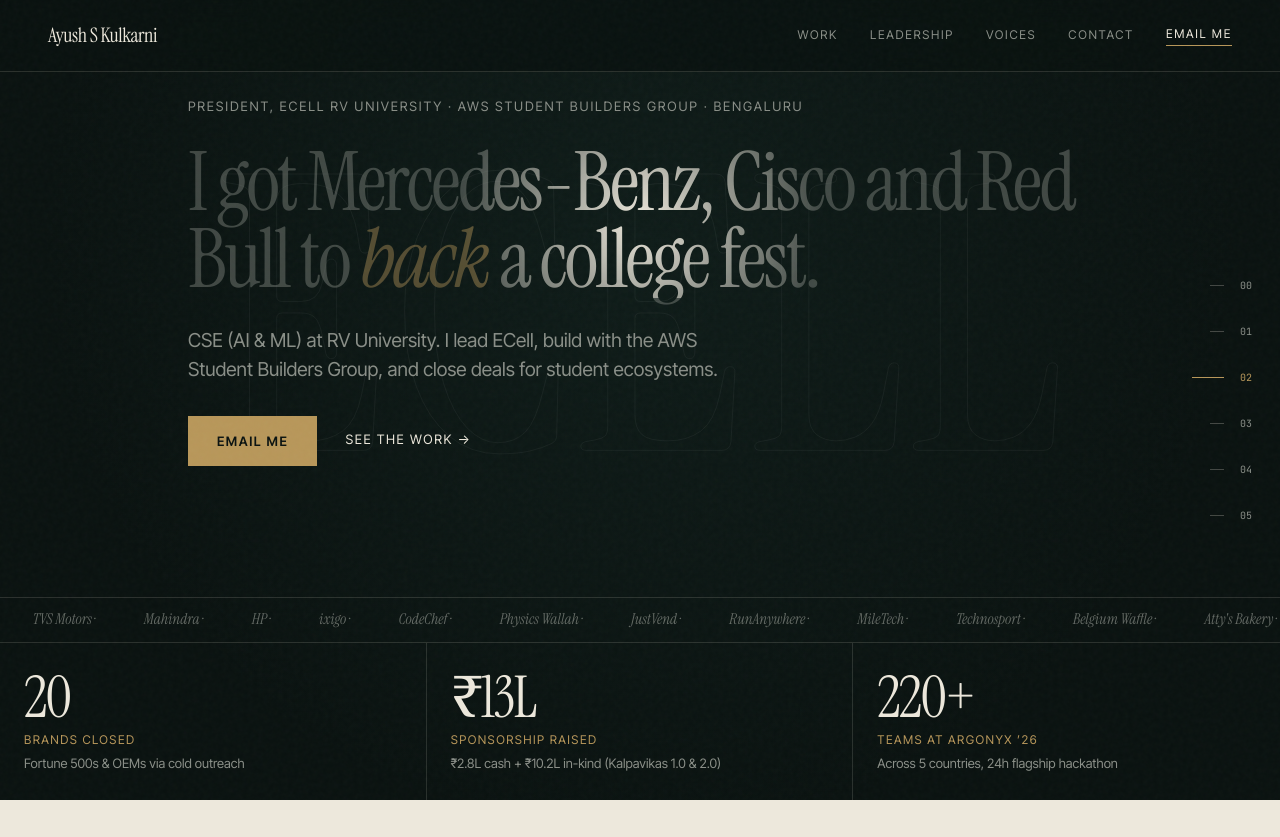
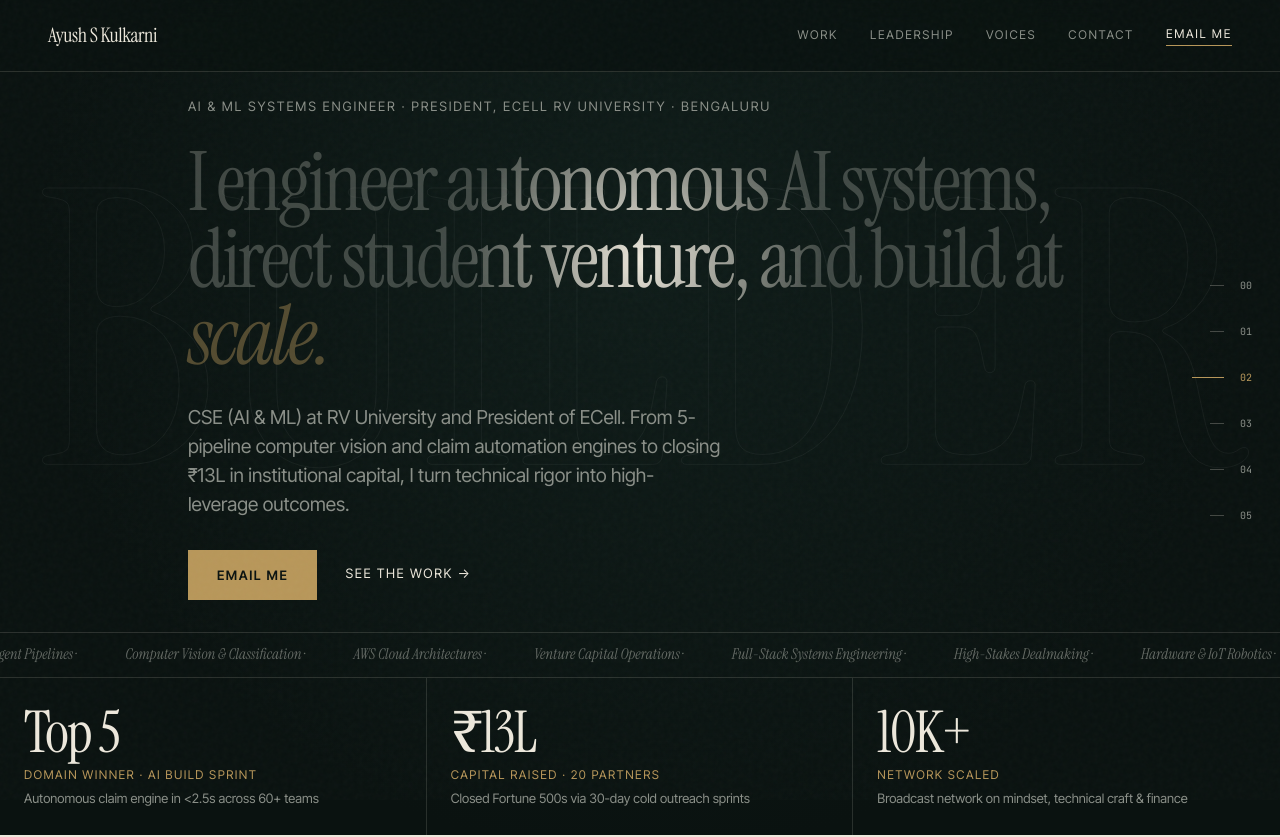
Before and after one commit to snixxfs/portfolio, a React (Vite) app: page / in a window 1280 px wide. Shown: the top 837 px of the page. Built offline with nearby package versions, Linux system fonts and the light colour scheme; no server answers.

Commit message:
refactor(narrative): center portfolio on personal AI systems engineering, venture leadership, and builder identity; downplay hackathon

```diff
--- a/src/DealRoomPortfolio.tsx
+++ b/src/DealRoomPortfolio.tsx
@@ -467,16 +467,16 @@ export function DealRoomPortfolio() {
 
       {/* Global Frame: Proof Bar (Fixed Bottom Center) */}
       <aside className={`proof-bar ${!showProofBar ? 'proof-bar--hidden' : ''}`} aria-label="Persistent verifiable credentials">
-        <button type="button" className="proof-bar__item" onClick={() => scrollTo('chapter-01')}>
-          20 brands
+        <button type="button" className="proof-bar__item" onClick={() => scrollTo('chapter-03')}>
+          AI & ML Builder
+        </button>
+        <span className="proof-bar__sep">·</span>
+        <button type="button" className="proof-bar__item" onClick={() => scrollTo('chapter-02')}>
+          Top 5 AI Sprint
         </button>
         <span className="proof-bar__sep">·</span>
         <button type="button" className="proof-bar__item" onClick={() => scrollTo('chapter-01')}>
-          ₹13L raised
-        </button>
-        <span className="proof-bar__sep">·</span>
-        <button type="button" className="proof-bar__item" onClick={() => scrollTo('chapter-02')}>
-          220+ teams
+          ₹13L Closed
         </button>
         <span className="proof-bar__sep">·</span>
         <button type="button" className="proof-bar__item" onClick={() => scrollTo('chapter-02')}>
@@ -494,9 +494,9 @@ export function DealRoomPortfolio() {
           id="chapter-00"
           ref={heroRef}
         >
-          {/* Faint oversized ECELL outline parallax */}
+          {/* Faint oversized BUILDER outline parallax */}
           <div className="hero-bg-letters" aria-hidden="true">
-            ECELL
+            BUILDER
           </div>
 
           <div className="deal-container hero-main-content">
@@ -542,12 +542,12 @@ export function DealRoomPortfolio() {
           </div>
 
           <div>
-            {/* Slow Marquee of brand logos directly above ledger */}
+            {/* Slow Marquee of technical disciplines directly above ledger */}
             <div className="hero-marquee-wrap" aria-hidden="true">
               <div className="hero-marquee-track">
-                {dealRoomData.marqueeBrands.concat(dealRoomData.marqueeBrands).map((b, i) => (
-                  <span className="hero-marquee-item" key={`${b}-${i}`}>
-                    {b} ·
+                {dealRoomData.marqueeDisciplines.concat(dealRoomData.marqueeDisciplines).map((d, i) => (
+                  <span className="hero-marquee-item" key={`${d}-${i}`}>
+                    {d} ·
                   </span>
                 ))}
               </div>
@@ -581,12 +581,15 @@ export function DealRoomPortfolio() {
           <div className="deal-container">
             <div className="chapter-label-strip">
               <span className="chapter-label-num">Chapter 01 / The closes</span>
-              <span className="chapter-label-name">Corporate Ledger</span>
+              <span className="chapter-label-name">Execution & Leverage</span>
             </div>
 
-            <h2 className="serif" style={{ fontSize: 'clamp(2.8rem, 6vw, 5.5rem)', color: 'var(--ink)', marginBottom: '32px' }}>
-              20 brands said <span className="brass-italic">yes</span>.
+            <h2 className="serif" style={{ fontSize: 'clamp(2.8rem, 6vw, 5.5rem)', color: 'var(--ink)', marginBottom: '16px' }}>
+              Closing without warm <span className="brass-italic">introductions</span>.
             </h2>
+            <p style={{ color: 'rgba(10,18,16,0.65)', fontSize: 'clamp(15px, 1.3vw, 18px)', maxWidth: '58ch', marginBottom: '32px', lineHeight: 1.5 }}>
+              How a student engineer closed 20 corporate partners and ₹13,00,000 in capital through disciplined 30-day cold outreach cycles. Execution speed, not institutional pedigree.
+            </p>
 
             {/* Category Filter Tabs + Counter */}
             <div className="brand-ledger-controls">
@@ -725,9 +728,12 @@ export function DealRoomPortfolio() {
               <span className="chapter-label-name">Engineered Systems</span>
             </div>
 
-            <h2 className="serif" style={{ fontSize: 'clamp(2.8rem, 6vw, 5.5rem)', color: 'var(--bone)', marginBottom: '48px' }}>
-              Things I've <span className="brass-italic">shipped</span>.
+            <h2 className="serif" style={{ fontSize: 'clamp(2.8rem, 6vw, 5.5rem)', color: 'var(--bone)', marginBottom: '16px' }}>
+              Systems engineered from first <span className="brass-italic">principles</span>.
             </h2>
+            <p style={{ color: 'var(--stone)', fontSize: 'clamp(15px, 1.3vw, 18px)', maxWidth: '58ch', marginBottom: '48px', lineHeight: 1.5 }}>
+              Applied machine learning pipelines, CV damage classifiers, and hardware rovers built with production rigor. Live GitHub synchronization.
+            </p>
 
             {/* Typographic list */}
             <div className="builds-list">
--- a/src/data/dealRoomData.ts
+++ b/src/data/dealRoomData.ts
@@ -71,40 +71,52 @@ export const dealRoomData = {
     githubUrl: 'https://github.com/snixxfs',
     linkedinUrl: 'https://linkedin.com/in/ayushsk',
     telegramUrl: 'https://t.me/snixxfs',
-    topLabel: 'President, ECell RV University  ·  AWS Student Builders Group  ·  Bengaluru',
-    heroLinePrefix: 'I got Mercedes-Benz, Cisco and Red Bull to',
-    heroLineHighlight: 'back',
-    heroLineSuffix: 'a college fest.',
+    topLabel: 'AI & ML Systems Engineer  ·  President, ECell RV University  ·  Bengaluru',
+    heroLinePrefix: 'I engineer autonomous AI systems, direct student venture, and build at',
+    heroLineHighlight: 'scale.',
+    heroLineSuffix: '',
     heroSubsentence:
-      'CSE (AI & ML) at RV University. I lead ECell, build with the AWS Student Builders Group, and close deals for student ecosystems.',
+      'CSE (AI & ML) at RV University and President of ECell. From 5-pipeline computer vision and claim automation engines to closing ₹13L in institutional capital, I turn technical rigor into high-leverage outcomes.',
   },
 
   // Chapter 00: The Ledger Strip (3 equal columns at bottom of viewport)
   ledger: [
     {
-      id: 'brands',
-      number: '20',
-      label: 'Brands closed',
-      sublabel: 'Fortune 500s & OEMs via cold outreach',
-      targetChapter: 'chapter-01',
+      id: 'ai-sprint',
+      number: 'Top 5',
+      label: 'Domain Winner · AI Build Sprint',
+      sublabel: 'Autonomous claim engine in <2.5s across 60+ teams',
+      targetChapter: 'chapter-03',
     },
     {
       id: 'capital',
       number: '₹13L',
-      label: 'Sponsorship raised',
-      sublabel: '₹2.8L cash + ₹10.2L in-kind (Kalpavikas 1.0 & 2.0)',
+      label: 'Capital Raised · 20 Partners',
+      sublabel: 'Closed Fortune 500s via 30-day cold outreach sprints',
       targetChapter: 'chapter-01',
     },
     {
-      id: 'scale',
-      number: '220+',
-      label: 'Teams at Argonyx ’26',
-      sublabel: 'Across 5 countries, 24h flagship hackathon',
-      targetChapter: 'chapter-02',
+      id: 'community',
+      number: '10K+',
+      label: 'Network Scaled',
+      sublabel: 'Broadcast network on mindset, technical craft & finance',
+      targetChapter: 'chapter-04',
     },
   ] satisfies LedgerItem[],
 
-  // Marquee brands ticker
+  // Hero disciplines marquee ticker
+  marqueeDisciplines: [
+    'Applied Machine Intelligence',
+    'Autonomous Multi-Agent Pipelines',
+    'Computer Vision & Classification',
+    'AWS Cloud Architectures',
+    'Venture Capital Operations',
+    'Full-Stack Systems Engineering',
+    'High-Stakes Dealmaking',
+    'Hardware & IoT Robotics',
+  ],
+
+  // Marquee brands ticker (shown in Chapter 01)
   marqueeBrands: [
     'Mercedes-Benz',
     'Cisco',
@@ -152,34 +164,52 @@ export const dealRoomData = {
   // Chapter 02: The Rooms (5 stacking panels)
   rooms: [
     {
+      id: 'sprint',
+      numeral: '01',
+      org: 'Machine Intelligence & Applied AI',
+      role: 'Domain Winner & Systems Builder',
+      dates: '2025 — Present',
+      highlightWord: 'Autonomous',
+      outcomes: [
+        'Built an end-to-end AI Insurance Claim Automation Platform with 5 modular pipelines: CV damage scoring, instant fraud triage, payout rule estimator, and LLM drafting.',
+        'Delivered complete evaluation in under 2.5 seconds per claim in front of senior enterprise jury, securing Top 5 across 60+ teams (180+ developers).',
+        'Architected autonomous agent workflows, computer vision classifiers, and latency-budgeted inference APIs for mission-critical tasks.',
+      ],
+      metric: {
+        value: 'Top 5',
+        label: 'Domain Winner (60+ Teams)',
+      },
+      tag: 'Applied AI & ML',
+    },
+    {
       id: 'ecell',
-      numeral: '01',
+      numeral: '02',
       org: 'ECell, RV University',
       role: 'President',
       dates: '2024 — Present',
       highlightWord: 'Presidential',
       outcomes: [
-        'Progressed from Head to Director of Partnerships to President, directing strategic partnerships, campus engagement, and student founder initiatives.',
-        'Closed ₹13,00,000 across Kalpavikas 1.0 and 2.0 (₹5L in year one, scaled to ₹8L in year two, +60% YoY) through 30-day cold outreach sprints.',
-        'Structured deals with 20 corporate partners including Mercedes-Benz, Cisco, TVS Motors, and Red Bull with zero prior warm introductions.',
+        'Progressed from Head to Director of Partnerships to President, directing strategic partnerships, campus venture engagement, and student founder initiatives.',
+        'Closed ₹13,00,000 across Kalpavikas 1.0 and 2.0 (₹5L in year one, scaled to ₹8L in year two, +60% YoY) through disciplined 30-day cold outreach sprints.',
+        'Structured institutional deals with 20 corporate partners including Mercedes-Benz, Cisco, TVS Motors, and Red Bull with zero prior warm introductions.',
       ],
       metric: {
         value: '₹13L',
-        label: 'Sponsorship Capital Closed',
+        label: 'Capital Closed (+60% YoY)',
       },
       tag: 'Executive Governance',
     },
     {
       id: 'aws',
-      numeral: '02',
+      numeral: '03',
       org: 'AWS Student Builders Group',
       role: 'Core Member',
       dates: '2024 — Present',
       highlightWord: 'Infrastructure',
       outcomes: [
-        'Active member of the student builder cohort at RV University focused on practical cloud infrastructure and AWS solutions.',
-        'Architecting serverless compute, event-driven pipelines, and cloud-native AI integration for student cohorts.',
-        'Collaborating with developer communities to bridge fundamental systems architecture and real production deployments.',
+        'Active member of the student builder cohort at RV University focused on practical cloud infrastructure and AWS serverless solutions.',
+        'Architecting event-driven pipelines, serverless compute, and cloud-native AI integration using AWS Lambda, DynamoDB, and API Gateway.',
+        'Leading developer workshops bridging fundamental systems architecture with production deployments.',
       ],
       metric: {
         value: 'Cloud Native',
@@ -189,7 +219,7 @@ export const dealRoomData = {
     },
     {
       id: 'cedat',
-      numeral: '03',
+      numeral: '04',
       org: 'CEDAT · Venture Ecosystem',
       role: 'Project Executive',
       dates: 'Jun 2026 — Present',
@@ -197,7 +227,7 @@ export const dealRoomData = {
       outcomes: [
         'Coordinated operations for the Bengaluru Regional Finale of the Startup World Cup in collaboration with Pegasus Tech Ventures.',
         'Interfaced directly with early-stage venture capital funds, angel syndicates, institutional banks, and state innovation authorities (KDEM, Blume Ventures, IvyCap Ventures).',
-        'Evaluated early founder traction and dealflows at the intersection of capital, regulatory compliance, and market defensibility.',
+        'Evaluated early founder traction, unit economics, and market defensibility across enterprise software and deep tech.',
       ],
       metric: {
         value: '$1M',
@@ -206,50 +236,32 @@ export const dealRoomData = {
       tag: 'Venture Operations',
     },
     {
-      id: 'argonyx',
-      numeral: '04',
-      org: 'Argonyx ’26 Flagship Hackathon',
-      role: 'Main Coordinator',
-      dates: '2026 National Edition',
+      id: 'community-ops',
+      numeral: '05',
+      org: 'Community & Technical Operations',
+      role: 'Lead Organizer & Community Architect',
+      dates: '2024 — Present',
       highlightWord: 'Execution',
       outcomes: [
-        'Served as one of three main coordinators running a 24-hour hackathon with 220+ registered teams across 5 countries.',
-        'Directed end-to-end event planning, technical infrastructure, mentor schedules, and institutional sponsor delivery.',
-        'Managed jury panels from J.P. Morgan, Morgan Stanley, Google, and NASSCOM evaluating production submissions.',
+        'Scaled and curated a 10K+ member Telegram broadcast network on mindset, technical careers, and financial literacy.',
+        'Co-coordinated operations for Argonyx ’26 (24-hour campus hackathon with 220+ teams across 5 countries, jury from Google, J.P. Morgan, Morgan Stanley).',
+        'Built student mentorship pipelines and placement prep cohorts, bridging university curriculum with real-world engineering standards.',
       ],
       metric: {
-        value: '220+',
-        label: 'International Teams',
+        value: '10K+',
+        label: 'Broadcast Network Scaled',
       },
-      tag: 'Flagship Operations',
-    },
-    {
-      id: 'sprint',
-      numeral: '05',
-      org: 'AI Build Sprint',
-      role: 'Domain Winner (Top 5 / 60+ Teams)',
-      dates: 'Competitive AI Sprint',
-      highlightWord: 'Autonomous',
-      outcomes: [
-        'Built an end-to-end AI Insurance Claim Automation Platform with 5 modular pipelines: CV damage scoring, instant fraud triage, payout rule estimator, and LLM drafting.',
-        'Delivered complete evaluation in under 2.5 seconds per claim in front of senior industry technical jury.',
-        'Secured 1 of 5 winning positions across 60+ competing teams (180+ participating developers).',
-      ],
-      metric: {
-        value: 'Top 5',
-        label: 'Domain Standing',
-      },
-      tag: 'Machine Intelligence',
+      tag: 'Community & Operations',
     },
   ] satisfies RoomPanel[],
 
   // Folded strengths summary list for Chapter 02
   foldedStrengths: [
-    'Sponsorship strategy',
-    'Cold outreach',
-    'Executive pitching',
-    'Hackathon operations',
-    'AI + cloud builds',
+    'Autonomous AI & CV pipelines',
+    'Cloud architecture (AWS)',
+    'High-stakes dealmaking',
+    'Executive leadership',
+    'Technical operations',
   ],
 
   // Chapter 03: The Builds (8 real projects with live GitHub stats fallback)
```
